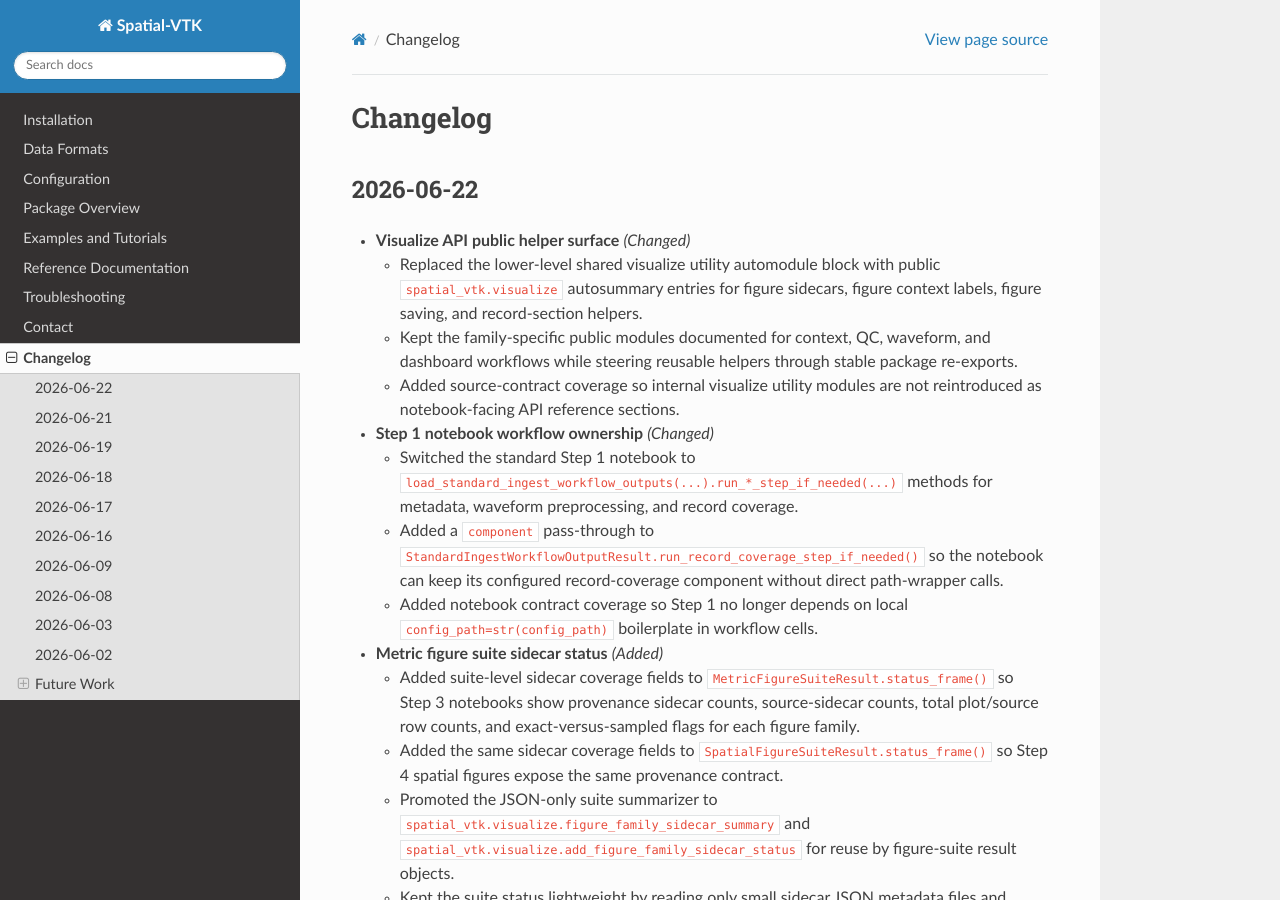
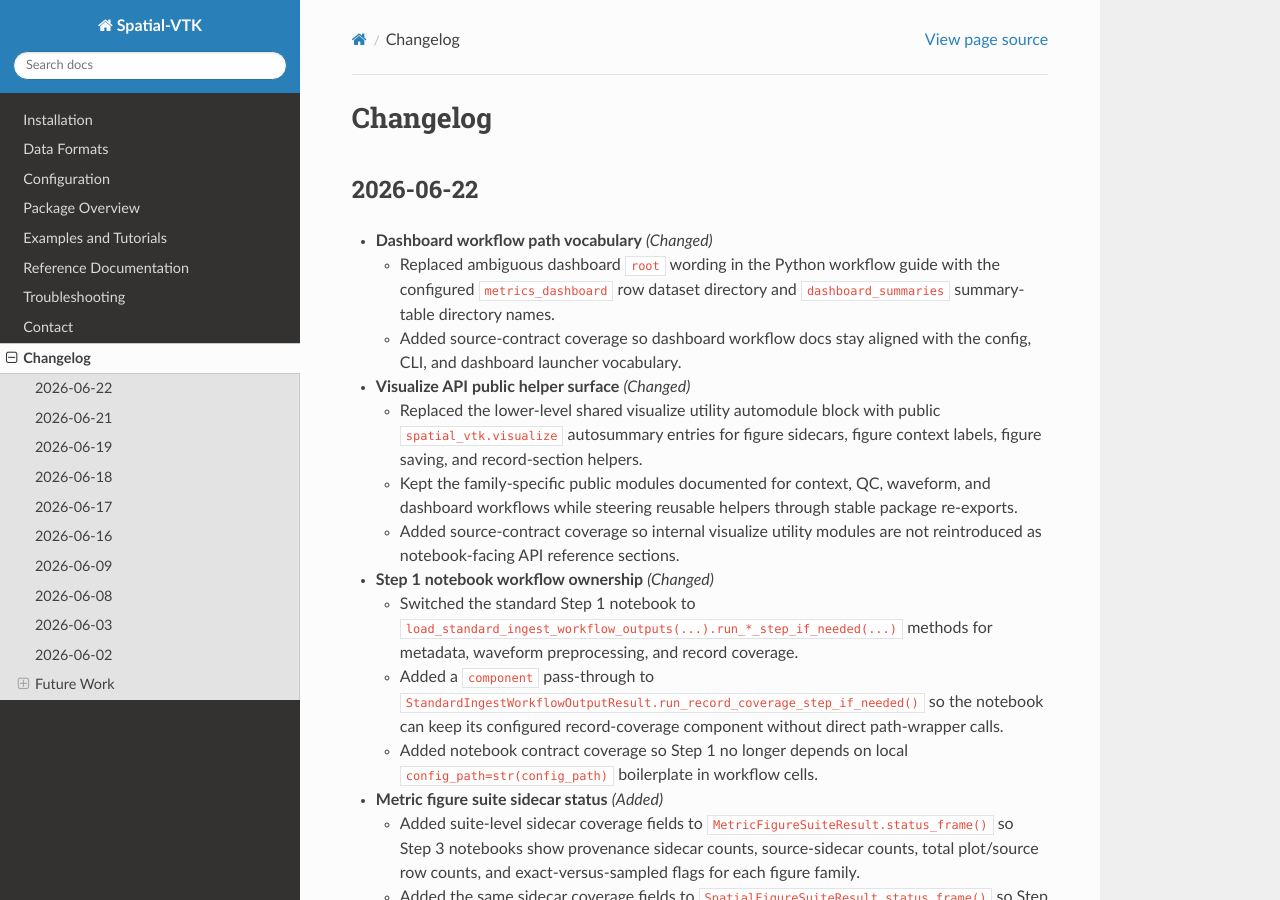
Before and after one commit to bcbirkel/spatial-vtk, a Sphinx documentation site: the page built from docs/changelog.rst, in a window 1280 px wide and 900 px high. Built offline with Sphinx 7.4.7 and the Read the Docs theme 3.1.0, drawn with Linux system fonts in a browser that asks for light colours.

Commit message:
Clarify dashboard workflow output paths

```diff
--- a/docs/changelog.rst
+++ b/docs/changelog.rst
@@ -3,6 +3,14 @@ Changelog
 
 2026-06-22
 ----------
+
+- **Dashboard workflow path vocabulary** *(Changed)*
+
+  - Replaced ambiguous dashboard ``root`` wording in the Python workflow guide
+    with the configured ``metrics_dashboard`` row dataset directory and
+    ``dashboard_summaries`` summary-table directory names.
+  - Added source-contract coverage so dashboard workflow docs stay aligned with
+    the config, CLI, and dashboard launcher vocabulary.
 
 - **Visualize API public helper surface** *(Changed)*
 
```
Also changed, not shown: docs/reference/python_workflows.rst (+6 -5 lines), 1 other file.
